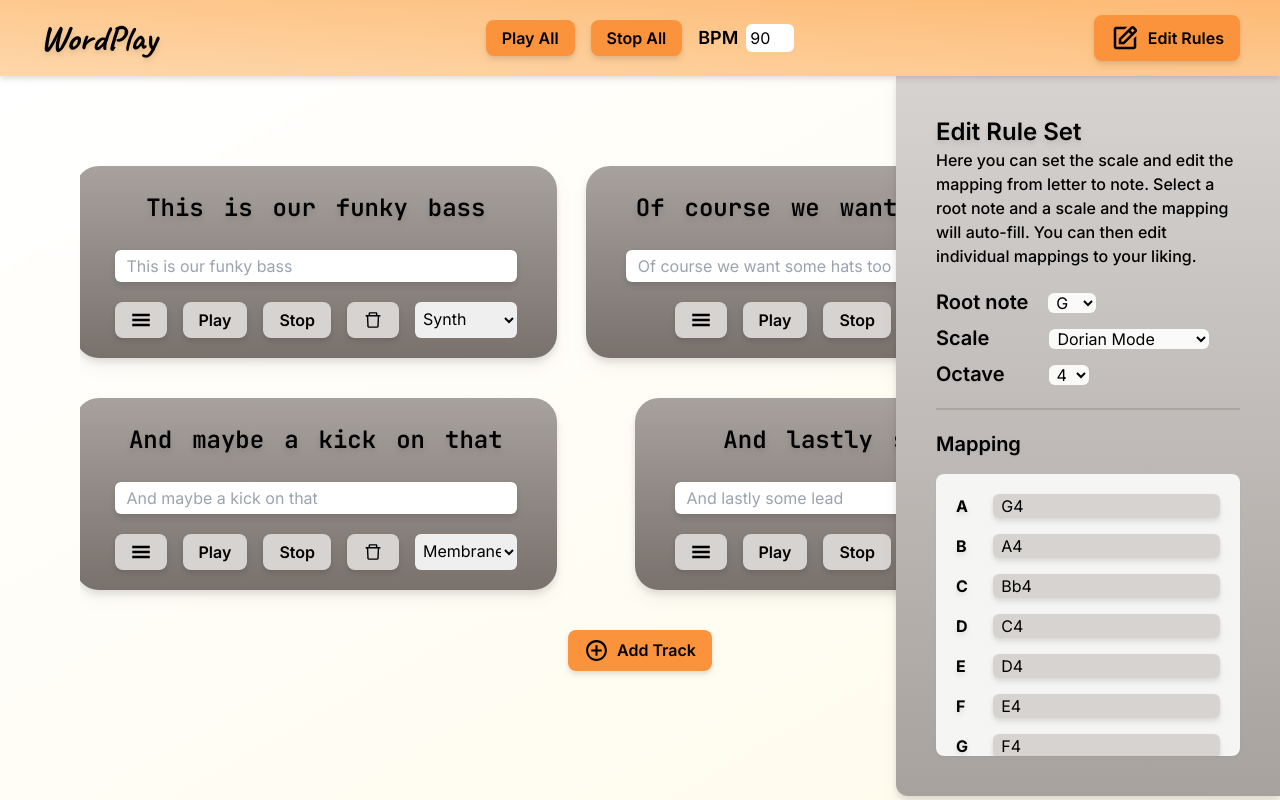
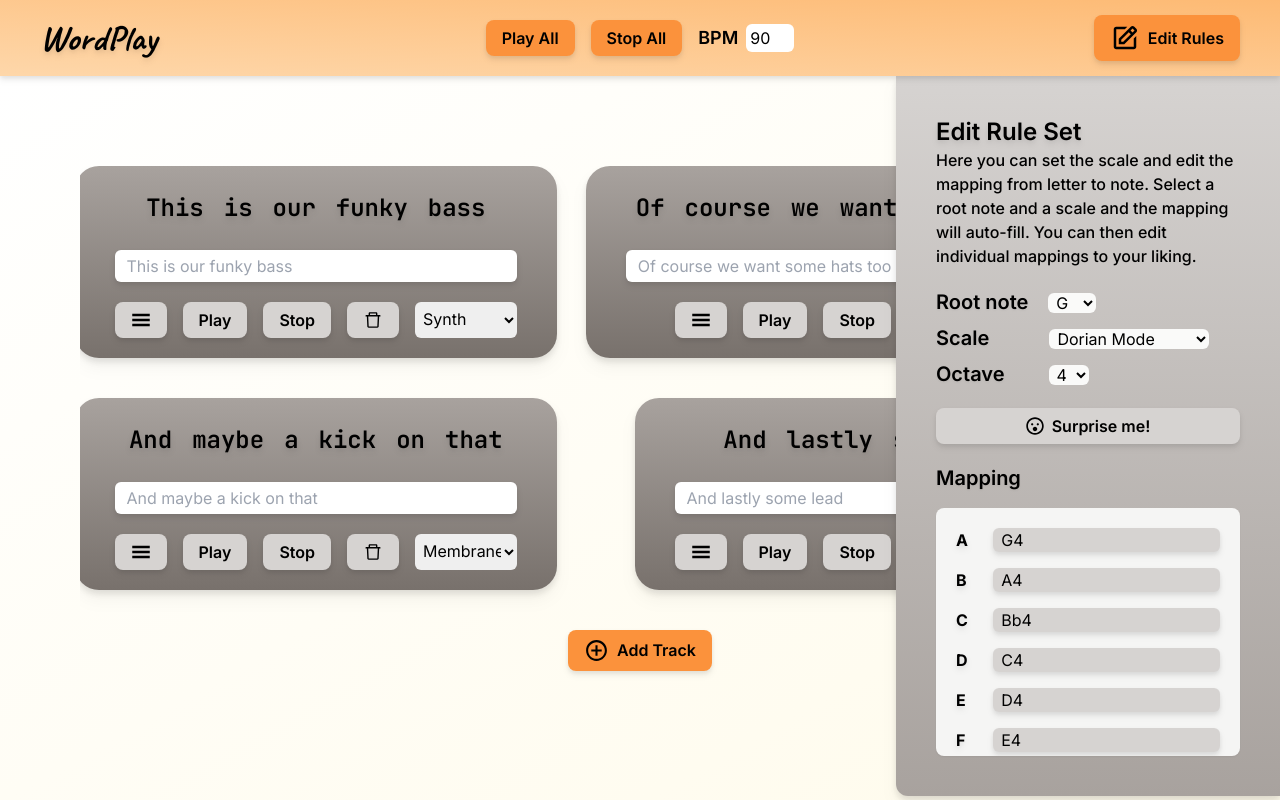
Before and after one commit to antonwallstedt/wordplay, a React (Vite) app: page / in a window 1280 px wide. Built offline with nearby package versions, Linux system fonts and the light colour scheme; what tw-elements would draw is missing.

Commit message:
Add 'Surprise me!' button

```diff
--- a/src/App.jsx
+++ b/src/App.jsx
@@ -53,6 +53,21 @@ function App() {
     setIsPlayingAll(false);
   };
 
+  const handleSurprise = () => {
+    let scales = scaleGenerator.getScales();
+    let notes = scaleGenerator.getChromaticScale();
+    let octaves = [2, 3, 4];
+    let randScale = scales[Math.floor(Math.random() * scales.length)];
+    let randRootNote = notes[Math.floor(Math.random() * notes.length)];
+    let randOctave = octaves[Math.floor(Math.random() * octaves.length)];
+    setScale(randScale);
+    setRootNote(randRootNote);
+    setOctave(randOctave);
+    setMapping(
+      scaleGenerator.createMapping(randRootNote, randScale, Number(randOctave))
+    );
+  };
+
   return (
     <div className="flex h-full flex-col overflow-x-hidden font-inter">
       <Toolbar
@@ -72,10 +87,12 @@ function App() {
           scales={scales}
           defaultRootNote={rootNote}
           defaultScale={scale}
+          defaultOctave={octave}
           chromaticScale={chromaticScale}
           handleScaleChange={handleScaleChange}
           handleRootNoteChange={handleRootNoteChange}
           handleOctaveChange={handleOctaveChange}
+          handleSurprise={handleSurprise}
           mapping={mapping}
         />
       </div>
--- a/src/containers/Sidebar.jsx
+++ b/src/containers/Sidebar.jsx
@@ -1,14 +1,18 @@
 import React, { useEffect, useState } from "react";
+import ButtonSecondary from "../components/ButtonSecondary";
+import { FaRegSurprise } from "react-icons/fa";
 
 const Sidebar = ({
   isShowing,
   handleRootNoteChange,
   handleScaleChange,
   handleOctaveChange,
+  handleSurprise,
   chromaticScale,
   scales,
   defaultScale,
   defaultRootNote,
+  defaultOctave,
   mapping,
 }) => {
   const alphabet = "ABCDEFGHIJKLMNOPQRSTUVWXYZ";
@@ -30,7 +34,7 @@ const Sidebar = ({
         <select
           className="ml-5 mt-[5px] h-5 w-12 rounded-md bg-stone-50 indent-1"
           onChange={handleRootNoteChange}
-          defaultValue={defaultRootNote}
+          value={defaultRootNote}
         >
           {chromaticScale.map((note, index) => (
             <option key={index} value={note}>
@@ -44,7 +48,7 @@ const Sidebar = ({
         <select
           className="ml-[60px] mt-[5px] h-5 w-40 rounded-md bg-stone-50 indent-1"
           onChange={handleScaleChange}
-          defaultValue={defaultScale}
+          value={defaultScale}
         >
           {scales.map((scale, index) => (
             <option key={index} value={scale}>
@@ -53,11 +57,11 @@ const Sidebar = ({
           ))}
         </select>
       </div>
-      <div className="row-span-2 mb-5 flex flex-row border-b-2 border-stone-500 border-opacity-30 pb-5">
+      <div className="flex-rowpb-5 row-span-2 mb-5 flex">
         <h2 className="text-xl font-semibold drop-shadow-sm">Octave</h2>
         <select
           className="ml-11 mt-[5px] h-5 w-10 rounded-md bg-stone-50 indent-1"
-          defaultValue={"4"}
+          value={defaultOctave}
           onChange={handleOctaveChange}
         >
           {[2, 3, 4, 5, 6].map((octave, index) => (
@@ -67,6 +71,12 @@ const Sidebar = ({
           ))}
         </select>
       </div>
+      <ButtonSecondary
+        text="Surprise me!"
+        edit={"w-30 mb-5 right-10 flex justify-center items-center text-center"}
+        icon={<FaRegSurprise className="mr-2" size={"18px"} />}
+        handleClick={handleSurprise}
+      />
       <h2 className="text-xl font-semibold drop-shadow-sm">Mapping</h2>
       <div className="mt-4 h-full overflow-y-auto rounded-lg bg-stone-100 shadow-sm">
         <ul className="p-5 drop-shadow-md">
--- a/src/containers/Track.jsx
+++ b/src/containers/Track.jsx
@@ -34,6 +34,7 @@ const Track = ({
   const [isPlaying, setIsPlaying] = useState(false);
   const [currentWordIndex, setCurrentWordIndex] = useState(-1);
   const [sequence, setSequence] = useState(null);
+  const [noteSequence, setNoteSequence] = useState(null);
   const [synth, setSynth] = useState(() => {
     if (inputSynth) return inputSynth;
     else return "Synth";
@@ -64,6 +65,19 @@ const Track = ({
       }
     }
   }, [scale]);
+
+  useEffect(() => {
+    setNoteSequence(() => {
+      if (rhythm) {
+        return notes.map((obj, index) => ({
+          time: index * Number(rhythm), // TODO: Use value from input if given, otherwise subdivide based on input length?
+          note: obj.note,
+        }));
+      } else {
+        return notes.map((obj) => obj.note);
+      }
+    });
+  }, [notes]);
 
   // TODO: allow highlight of individual characters.
   // TODO: Fix issue when you only have one word.
@@ -111,7 +125,6 @@ const Track = ({
 
   const handleRhythmInput = ({ target }) => {
     // TODO: Run Parser.jsx to validate input
-    // TODO: Connect to handlePlay
     setRhythm(target.value);
   };
 
@@ -130,12 +143,7 @@ const Track = ({
       .synth.toDestination();
     const lens = notes.map((obj) => obj.len);
     let lenIndex = 0;
-    let sequence = [];
     if (rhythm) {
-      sequence = notes.map((obj, index) => ({
-        time: index * Number(rhythm), // TODO: Use value from input if given, otherwise subdivide based on input length?
-        note: obj.note,
-      }));
       // Get the synth from the select-menu by matching its name with
       // the useState 'synth' value.
       const part = new Tone.Part((time, value) => {
@@ -148,14 +156,13 @@ const Track = ({
             return nextIndex;
           }, time);
         });
-      }, sequence);
+      }, noteSequence);
       setSequence(part);
       part.loop = true; // TODO: Fix stopping now that we're using Part instead...
       part.start("0m");
       Tone.Transport.start();
       setIsPlaying(true);
     } else {
-      sequence = notes.map((obj) => obj.note);
       const seq = new Tone.Sequence((time, note) => {
         currentSynth.triggerAttackRelease(note, "8n", time);
         Tone.Draw.schedule(() => {
@@ -165,7 +172,7 @@ const Track = ({
             return nextIndex;
           });
         }, time);
-      }, sequence);
+      }, noteSequence);
       seq.start(0);
       setSequence(seq);
       Tone.Transport.start();
```
